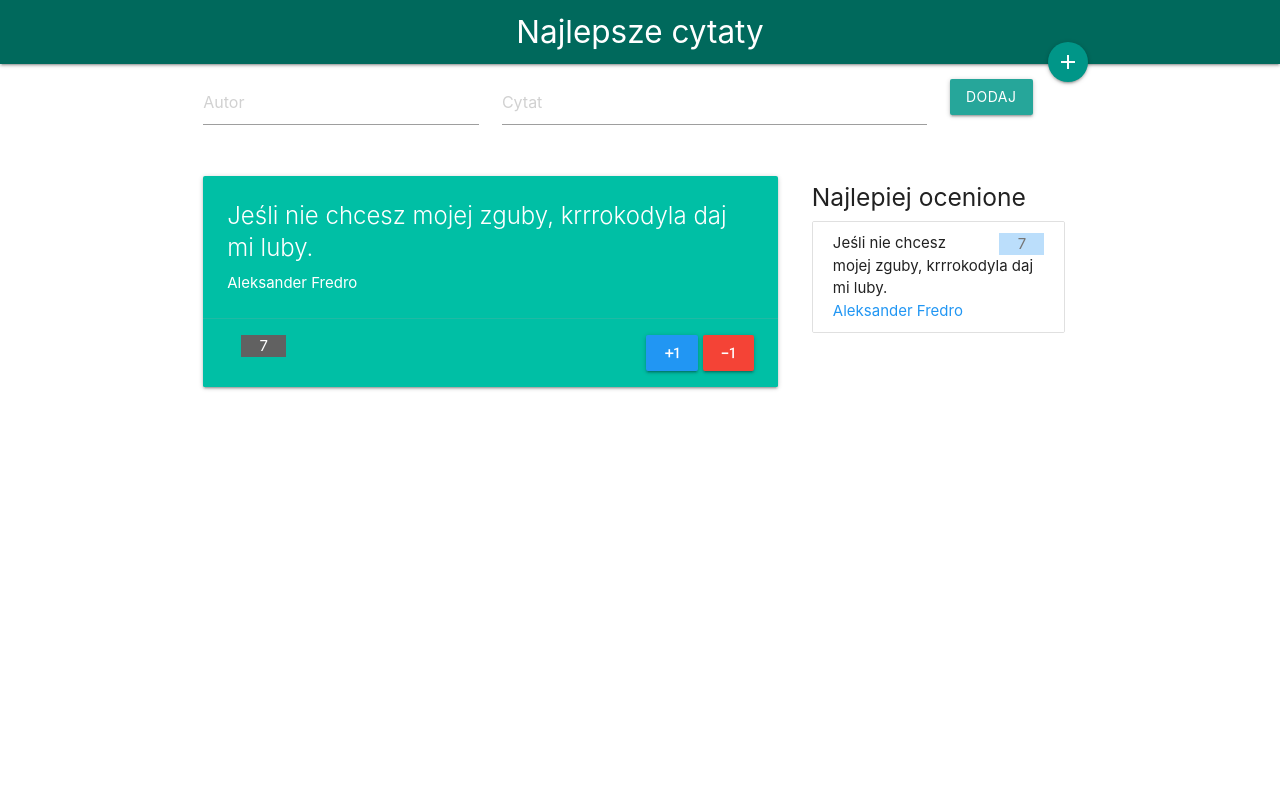
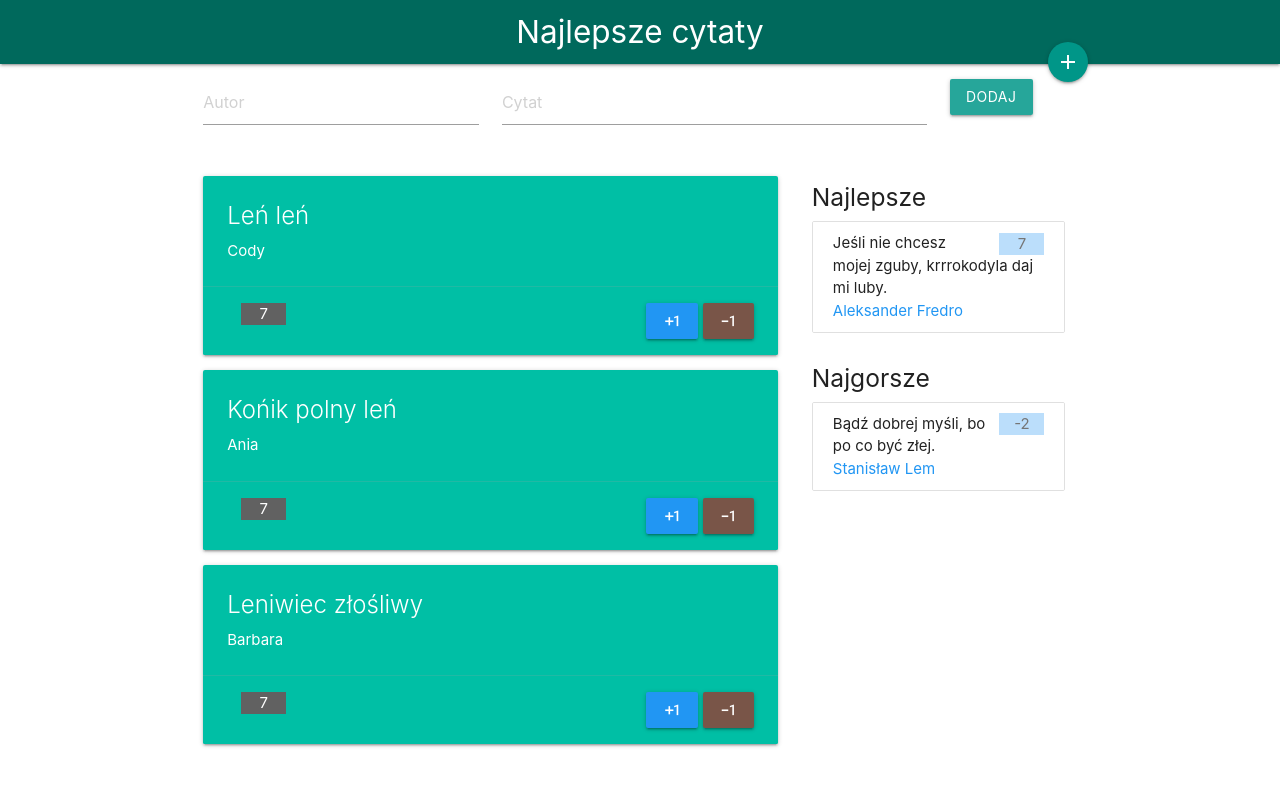
Before and after one commit to AndzelikaB/best-quotes, an Angular app: page / in a window 1280 px wide. Shown: the top 786 px of the page. Built offline with nearby package versions, Linux system fonts and the light colour scheme.

Commit message:
Start working

```diff
--- a/src/app/app.component.html
+++ b/src/app/app.component.html
@@ -1,58 +1,82 @@
+<!-- Nagłówek -->
 <nav>
   <div class="nav-wrapper teal darken-3">
     <span class="brand-logo center">Najlepsze cytaty</span>
   </div>
 </nav>
+<!-- koniec nagłówka -->
+
 <div class="container q-container">
+  <!--Dodawanie cytatu-->
   <button class="btn-floating teal add-button">
     <i class="material-icons">add</i>
   </button>
   <div class="row">
     <div class="input-field col s4">
-      <input type="text" placeholder="Autor">
+      <input type="text" placeholder="Autor" [(ngModel)]='author' />
     </div>
     <div class="input-field col s6">
-      <input type="text" placeholder="Cytat">
+      <input type="text" placeholder="Cytat" [(ngModel)]='sentence' />
     </div>
     <div class="input-field col s2">
-      <button class="btn small">Dodaj</button>
+      <button class="btn small" (click)="show(author, sentence)"> Dodaj</button>
     </div>
   </div>
-  <div class="row">
+  <!-- Koniec dodawanie cytatu -->
+
+  <div class=" row">
+    <!-- Lista cytatów -->
     <div class="col s8">
       <div class="row">
         <div class="col s12">
+          <ng-container *ngFor="let que of quotations; let i = index">
             <div class="card teal accent-4 hoverable">
               <div class="card-content white-text">
                 <span class="card-title">
-                Jeśli nie chcesz mojej zguby, krrrokodyla daj mi luby.
+                  {{que.sentence}}
                 </span>
-              Aleksander Fredro
+                {{que.author}}
               </div>
               <div class="card-action right-align">
                 <span class="badge grey darken-2 left white-text">7</span>
                 <button class="btn blue mr-5">
                   <i class="material-icons">exposure_plus_1</i>
                 </button>
-              <button class="btn red">
+                <button class="btn brown">
                   <i class="material-icons">exposure_neg_1</i>
                 </button>
               </div>
             </div>
+
+          </ng-container>
         </div>
       </div>
     </div>
+    <!-- Koniec lista cytatów -->
+
+    <!-- Sekcja rankigów -->
     <div class="col s4">
       <div class="col s12">
-        <h5>Najlepiej ocenione</h5>
+        <h5>Najlepsze</h5>
         <div class="collection">
           <p class="collection-item">
             <span class="blue lighten-4 badge">7</span>
-            Jeśli nie chcesz mojej zguby, krrrokodyla daj mi luby.<br>
+            Jeśli nie chcesz mojej zguby, krrrokodyla daj mi luby.<br />
             <span class="blue-text">Aleksander Fredro</span>
           </p>
         </div>
       </div>
+      <div class="col s12">
+        <h5>Najgorsze</h5>
+        <div class="collection">
+          <p class="collection-item">
+            <span class="blue lighten-4 badge">-2</span>
+            Bądź dobrej myśli, bo po co być złej.<br />
+            <span class="blue-text">Stanisław Lem</span>
+          </p>
         </div>
       </div>
     </div>
+    <!-- Sekcja rankigów -->
+  </div>
+</div>
--- a/src/app/app.component.ts
+++ b/src/app/app.component.ts
@@ -1,8 +1,42 @@
 import { Component } from '@angular/core';
+import { Quotation } from './models/quotation';
+import {QUOTES} from './models/database'
 
 @Component({
   selector: 'app-root',
   templateUrl: './app.component.html',
   styleUrls: ['./app.component.css']
 })
-export class AppComponent {}
+export class AppComponent {
+
+  author:string = ''
+  sentence:string = ''
+
+
+  quotations: Quotation[] = [
+    {
+      author: "Cody",
+      sentence: "Leń leń",
+      votes: 3
+    },
+    {
+      author: "Ania",
+      sentence: "Końik polny leń",
+      votes: 3
+    },
+    {
+      author: "Barbara",
+      sentence: "Leniwiec złośliwy",
+      votes: 3
+    }
+  ]
+
+
+  show(aut: string, sent: string){
+    this.author = aut,
+    this.sentence = sent
+
+    console.log('show: ' + this.author + this.sentence)
+  }
+
+}
--- a/src/app/app.module.ts
+++ b/src/app/app.module.ts
@@ -2,13 +2,14 @@ import { BrowserModule } from '@angular/platform-browser';
 import { NgModule } from '@angular/core';
 
 import { AppComponent } from './app.component';
+import { FormsModule } from '@angular/forms';
 
 @NgModule({
   declarations: [
     AppComponent
   ],
   imports: [
-    BrowserModule
+    BrowserModule, FormsModule
   ],
   providers: [],
   bootstrap: [AppComponent]
--- /dev/null
+++ b/src/app/models/database.ts
@@ -0,0 +1,39 @@
+import { Quotation } from "./quotation";
+
+export const QUOTES :Quotation[] = [
+    {
+      author: 'J.K. Rowling',
+      sentence: 'We śnie człowiek znajduje się we własnym świecie.Czasem pływa w głębokim oceanie,a czasem robi pierwszy krok w chmurach.',
+      votes: 14,
+    },
+    {
+      author: 'Jonathan Carroll',
+      sentence: 'To, że milczę, nie znaczy, że nie mam nic do powiedzenia.',
+      votes: -4,
+    },
+    {
+      author: 'Suzanne Collins',
+      sentence: 'Masz w sobie tyle uroku co zdechła dżdżownica.',
+      votes: 2,
+    },
+    {
+      author: 'George Eliot',
+      sentence: 'Nigdy nie jest za późno, by stać się tym, kim chcemy być.',
+      votes: 1,
+    },
+    {
+      author: 'Stanisław Lem',
+      sentence: 'Bądź dobrej myśli, bo po co być złej.',
+      votes: null,
+    },
+    {
+      author: 'Tove Jansson',
+      sentence: 'Mówienie tak bardzo przeszkadza w myśleniu.',
+      votes: -8,
+    },
+    {
+      author: 'Peter Lippert',
+      sentence: 'Życia nie można wybrać, ale można z niego coś zrobić.',
+      votes: null,
+    }
+];
--- /dev/null
+++ b/src/app/models/quotation.ts
@@ -0,0 +1,5 @@
+export interface Quotation{
+    author: string,
+    sentence: string,
+    votes: number
+}
```
Also changed, not shown: src/app/models/data-base.ts (deleted, +0 -32 lines). Lines whose indentation alone changed are shown as unchanged.
